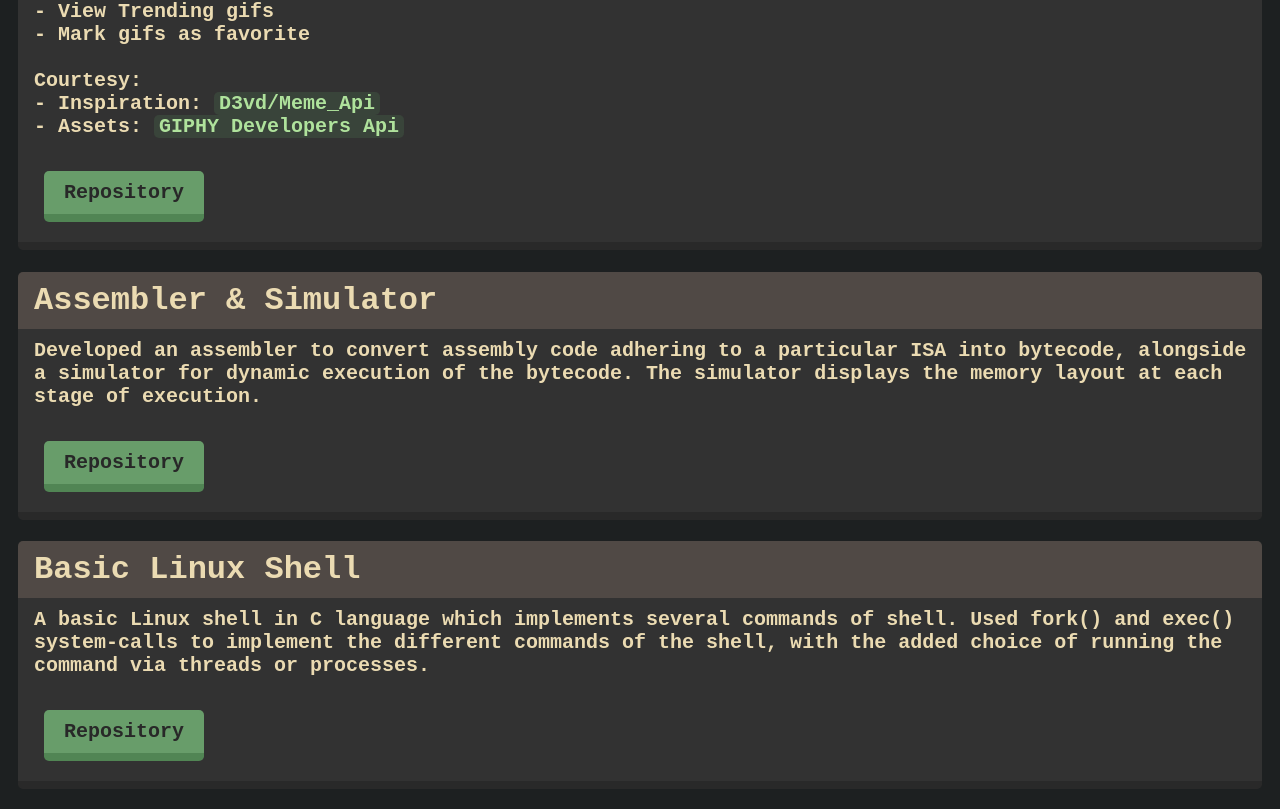
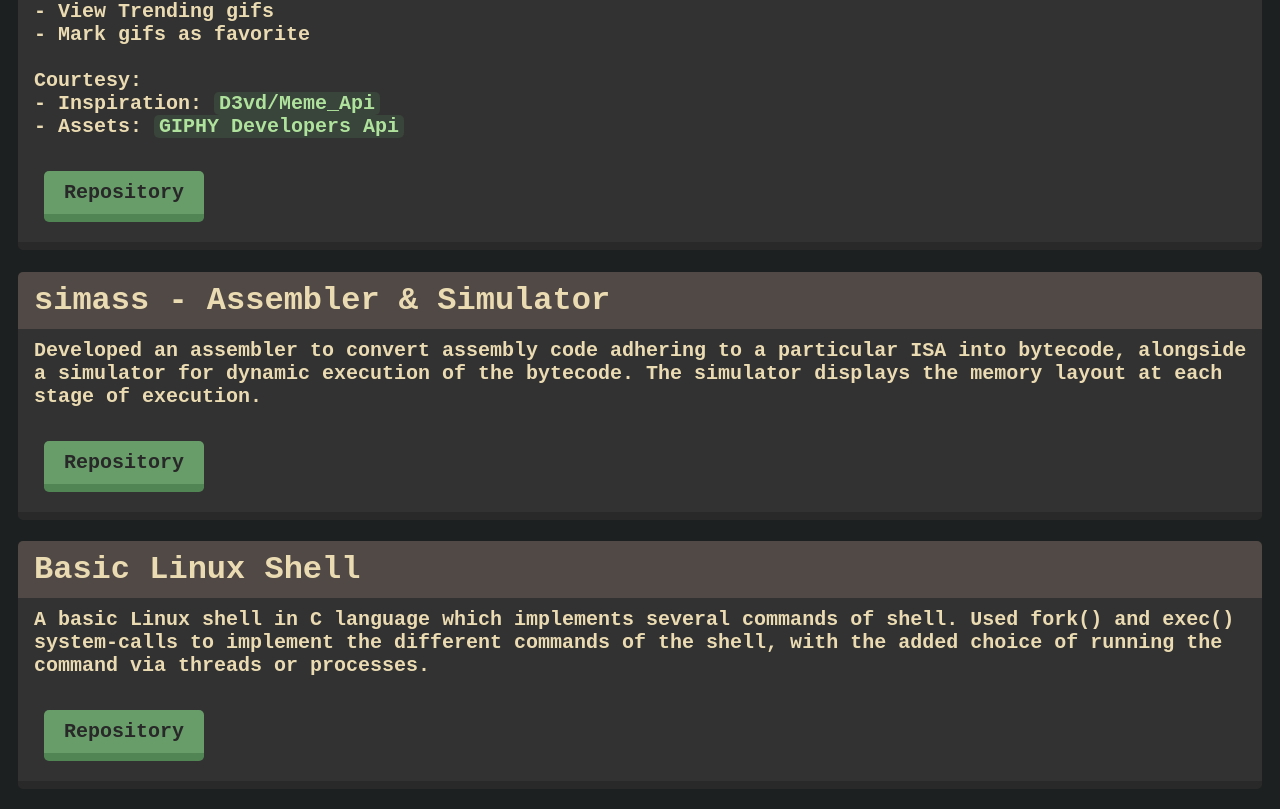
Before and after one commit to hyouteki/me, a plain HTML site: page projects.html in a window 1280 px wide. Shown: the part 4188-4997 px from the top of the page. Drawn offline with Linux system fonts and the light colour scheme; a web font is replaced by a local one.

Commit message:
little change

```diff
--- a/projects.html
+++ b/projects.html
@@ -270,7 +270,7 @@
       </a>
     </p>
 
-	<h1 class="header">Assembler & Simulator</h1>
+	<h1 class="header">simass - Assembler & Simulator</h1>
     <p class="about">
 	  Developed an assembler to convert assembly code adhering to a particular ISA into bytecode,
 	  alongside a simulator for dynamic execution of the bytecode. The simulator displays the
```
